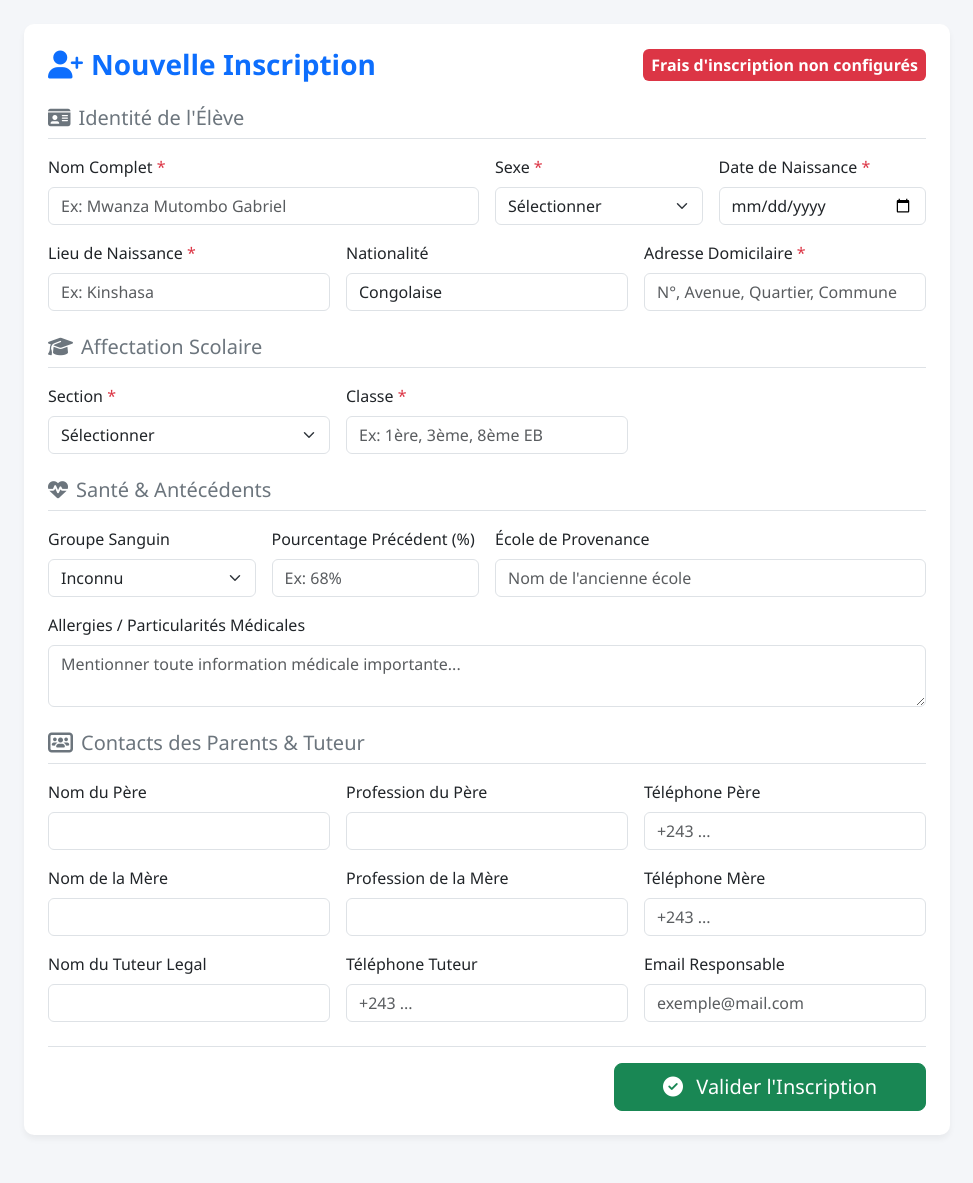
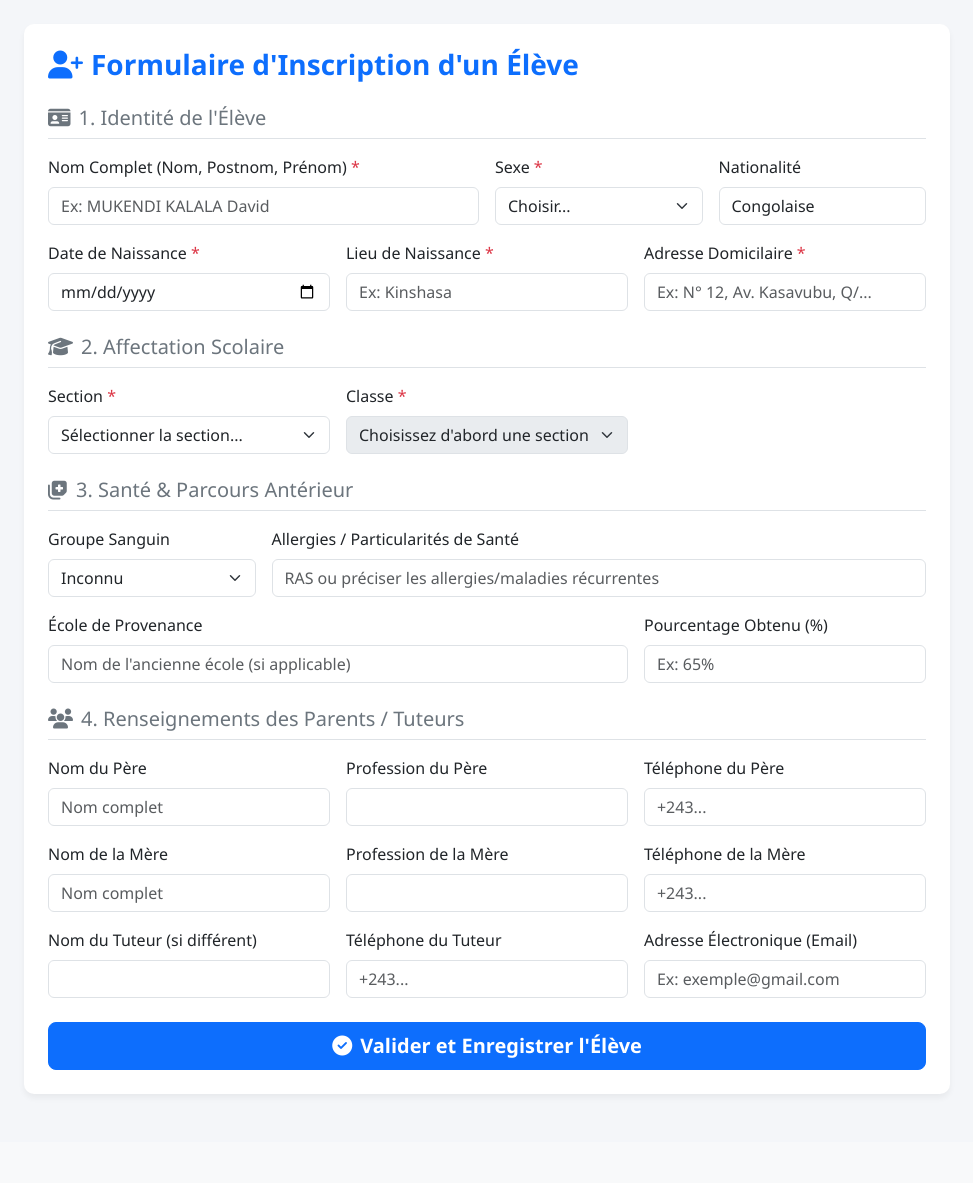
Before and after one commit to osemwanza-ai/gestion-la-charite, a Flask app: page /inscription in a window 1280 px wide. Shown: the part 56-1239 px from the top of the page, without its empty margins (153-1126 px from the left). After the commit the page ends 1152 px from the top, so only its background shows below. Run offline with Flask 3, Linux system fonts and the light colour scheme.

Commit message:
Update inscription.html

```diff
--- a/templates/inscription.html
+++ b/templates/inscription.html
@@ -4,151 +4,168 @@
 <div class="row justify-content-center">
     <div class="col-lg-10">
         <div class="card card-custom p-4 mb-5">
-            <div class="d-flex justify-content-between align-items-center mb-4">
-                <h3 class="fw-bold text-primary mb-0"><i class="fa-solid fa-user-plus me-2"></i>Nouvelle Inscription</h3>
-                {% if frais_inscription %}
-                    <span class="badge bg-success p-2 fs-6">Frais d'inscription : {{ "%.2f"|format(frais_inscription.montant) }} $</span>
-                {% else %}
-                    <span class="badge bg-danger p-2 fs-6">Frais d'inscription non configurés</span>
-                {% endif %}
-            </div>
+            <h3 class="fw-bold text-primary mb-4">
+                <i class="fa-solid fa-user-plus me-2"></i>Formulaire d'Inscription d'un Élève
+            </h3>
 
-            <form method="POST" action="{{ url_for('inscription') }}">
-                <!-- Identity -->
-                <h5 class="text-secondary border-bottom pb-2 mb-3"><i class="fa-solid fa-id-card me-2"></i>Identité de l'Élève</h5>
+            <form method="POST" action="{{ url_for('inscription') }}" id="formInscription">
+
+                <!-- 1. IDENTITÉ DE L'ÉLÈVE -->
+                <h5 class="text-secondary border-bottom pb-2 mb-3"><i class="fa-solid fa-id-card me-2"></i>1. Identité de l'Élève</h5>
                 <div class="row g-3 mb-4">
                     <div class="col-md-6">
-                        <label class="form-label font-weight-bold">Nom Complet <span class="text-danger">*</span></label>
-                        <input type="text" name="nom_complet" class="form-control" required placeholder="Ex: Mwanza Mutombo Gabriel">
+                        <label class="form-label">Nom Complet (Nom, Postnom, Prénom) <span class="text-danger">*</span></label>
+                        <input type="text" name="nom_complet" class="form-control" placeholder="Ex: MUKENDI KALALA David" required>
                     </div>
                     <div class="col-md-3">
                         <label class="form-label">Sexe <span class="text-danger">*</span></label>
                         <select name="sexe" class="form-select" required>
-                            <option value="">Sélectionner</option>
+                            <option value="" disabled selected>Choisir...</option>
                             <option value="M">Masculin (M)</option>
                             <option value="F">Féminin (F)</option>
                         </select>
                     </div>
                     <div class="col-md-3">
+                        <label class="form-label">Nationalité</label>
+                        <input type="text" name="nationalite" class="form-control" value="Congolaise">
+                    </div>
+                    <div class="col-md-4">
                         <label class="form-label">Date de Naissance <span class="text-danger">*</span></label>
                         <input type="date" name="date_naissance" class="form-control" required>
                     </div>
                     <div class="col-md-4">
                         <label class="form-label">Lieu de Naissance <span class="text-danger">*</span></label>
-                        <input type="text" name="lieu_naissance" class="form-control" required placeholder="Ex: Kinshasa">
-                    </div>
-                    <div class="col-md-4">
-                        <label class="form-label">Nationalité</label>
-                        <input type="text" name="nationalite" class="form-control" value="Congolaise">
+                        <input type="text" name="lieu_naissance" class="form-control" placeholder="Ex: Kinshasa" required>
                     </div>
                     <div class="col-md-4">
                         <label class="form-label">Adresse Domicilaire <span class="text-danger">*</span></label>
-                        <input type="text" name="adresse" class="form-control" required placeholder="N°, Avenue, Quartier, Commune">
+                        <input type="text" name="adresse" class="form-control" placeholder="Ex: N° 12, Av. Kasavubu, Q/..." required>
                     </div>
                 </div>
 
-                <!-- Orientation Scolaire -->
-                <h5 class="text-secondary border-bottom pb-2 mb-3"><i class="fa-solid fa-graduation-cap me-2"></i>Affectation Scolaire</h5>
+                <!-- 2. AFFECTATION SCOLAIRE (SÉLECTEURS DYNAMIQUES ET RESTRICTIFS) -->
+                <h5 class="text-secondary border-bottom pb-2 mb-3"><i class="fa-solid fa-graduation-cap me-2"></i>2. Affectation Scolaire</h5>
                 <div class="row g-3 mb-4">
                     <div class="col-md-4">
                         <label class="form-label">Section <span class="text-danger">*</span></label>
-                        <select name="section" id="sectionSelect" class="form-select" required onchange="toggleOption()">
-                            <option value="">Sélectionner</option>
+                        <select name="section" id="selectSection" class="form-select" required onchange="adapterClassesEtOptions()">
+                            <option value="" disabled selected>Sélectionner la section...</option>
                             <option value="Maternelle">Maternelle</option>
                             <option value="Primaire">Primaire</option>
-                            <option value="Secondaire">Secondaire Général</option>
-                            <option value="Humanités">Humanités</option>
+                            <option value="EB">Éducation de Base (7e/8e)</option>
+                            <option value="Humanités">Humanités (Secondaire)</option>
                         </select>
                     </div>
                     <div class="col-md-4">
                         <label class="form-label">Classe <span class="text-danger">*</span></label>
-                        <input type="text" name="classe" class="form-control" required placeholder="Ex: 1ère, 3ème, 8ème EB">
+                        <select name="classe" id="selectClasse" class="form-select" required disabled>
+                            <option value="" disabled selected>Choisissez d'abord une section</option>
+                        </select>
                     </div>
-                    <div class="col-md-4" id="optionDiv" style="display: none;">
-                        <label class="form-label">Option (Humanités)</label>
-                        <select name="option" class="form-select">
-                            <option value="">Sélectionner l'option</option>
+                    <div class="col-md-4" id="blocOption" style="display: none;">
+                        <label class="form-label">Option / Filière <span class="text-danger">*</span></label>
+                        <select name="option" id="selectOption" class="form-select">
+                            <option value="" disabled selected>Sélectionner l'option...</option>
+                            <option value="Scientifique">Scientifique</option>
+                            <option value="Littéraire">Littéraire / Pedagogie</option>
                             <option value="Commerciale & Gestion">Commerciale & Gestion</option>
-                            <option value="Scientifique">Scientifique</option>
-                            <option value="Littéraire">Littéraire</option>
-                            <option value="Pédagogie Générale">Pédagogie Générale</option>
+                            <option value="Technique / Electricité">Technique / Électricité</option>
+                            <option value="Coupe et Couture">Coupe et Couture</option>
                         </select>
                     </div>
                 </div>
 
-                <!-- Santé et Origine -->
-                <h5 class="text-secondary border-bottom pb-2 mb-3"><i class="fa-solid fa-heart-pulse me-2"></i>Santé & Antécédents</h5>
+                <!-- 3. SANTÉ & PARCOURS ANTÉRIEUR -->
+                <h5 class="text-secondary border-bottom pb-2 mb-3"><i class="fa-solid fa-notes-medical me-2"></i>3. Santé & Parcours Antérieur</h5>
                 <div class="row g-3 mb-4">
                     <div class="col-md-3">
                         <label class="form-label">Groupe Sanguin</label>
                         <select name="groupe_sanguin" class="form-select">
                             <option value="">Inconnu</option>
-                            <option value="A+">A+</option><option value="A-">A-</option>
-                            <option value="B+">B+</option><option value="B-">B-</option>
-                            <option value="O+">O+</option><option value="O-">O-</option>
-                            <option value="AB+">AB+</option><option value="AB-">AB-</option>
+                            <option value="A+">A+</option>
+                            <option value="A-">A-</option>
+                            <option value="B+">B+</option>
+                            <option value="B-">B-</option>
+                            <option value="AB+">AB+</option>
+                            <option value="AB-">AB-</option>
+                            <option value="O+">O+</option>
+                            <option value="O-">O-</option>
                         </select>
                     </div>
-                    <div class="col-md-3">
-                        <label class="form-label">Pourcentage Précédent (%)</label>
-                        <input type="text" name="pourcentage_obtenu" class="form-control" placeholder="Ex: 68%">
+                    <div class="col-md-9">
+                        <label class="form-label">Allergies / Particularités de Santé</label>
+                        <input type="text" name="allergies_sante" class="form-control" placeholder="RAS ou préciser les allergies/maladies récurrentes">
                     </div>
-                    <div class="col-md-6">
+                    <div class="col-md-8">
                         <label class="form-label">École de Provenance</label>
-                        <input type="text" name="ecole_provenance" class="form-control" placeholder="Nom de l'ancienne école">
+                        <input type="text" name="ecole_provenance" class="form-control" placeholder="Nom de l'ancienne école (si applicable)">
                     </div>
-                    <div class="col-md-12">
-                        <label class="form-label">Allergies / Particularités Médicales</label>
-                        <textarea name="allergies_sante" class="form-control" rows="2" placeholder="Mentionner toute information médicale importante..."></textarea>
+                    <div class="col-md-4">
+                        <label class="form-label">Pourcentage Obtenu (%)</label>
+                        <input type="text" name="pourcentage_obtenu" class="form-control" placeholder="Ex: 65%">
                     </div>
                 </div>
 
-                <!-- Parents & Responsables -->
-                <h5 class="text-secondary border-bottom pb-2 mb-3"><i class="fa-solid fa-users-rectangle me-2"></i>Contacts des Parents & Tuteur</h5>
+                <!-- 4. PARENTS ET TUTEURS -->
+                <h5 class="text-secondary border-bottom pb-2 mb-3"><i class="fa-solid fa-users me-2"></i>4. Renseignements des Parents / Tuteurs</h5>
                 <div class="row g-3 mb-4">
                     <div class="col-md-4">
                         <label class="form-label">Nom du Père</label>
-                        <input type="text" name="nom_pere" class="form-control">
+                        <input type="text" name="nom_pere" class="form-control" placeholder="Nom complet">
                     </div>
                     <div class="col-md-4">
                         <label class="form-label">Profession du Père</label>
                         <input type="text" name="prof_pere" class="form-control">
                     </div>
                     <div class="col-md-4">
-                        <label class="form-label">Téléphone Père</label>
-                        <input type="tel" name="tel_pere" class="form-control" placeholder="+243 ...">
+                        <label class="form-label">Téléphone du Père</label>
+                        <input type="tel" name="tel_pere" class="form-control" placeholder="+243...">
                     </div>
 
                     <div class="col-md-4">
                         <label class="form-label">Nom de la Mère</label>
-                        <input type="text" name="nom_mere" class="form-control">
+                        <input type="text" name="nom_mere" class="form-control" placeholder="Nom complet">
                     </div>
                     <div class="col-md-4">
                         <label class="form-label">Profession de la Mère</label>
                         <input type="text" name="prof_mere" class="form-control">
                     </div>
                     <div class="col-md-4">
-                        <label class="form-label">Téléphone Mère</label>
-                        <input type="tel" name="tel_mere" class="form-control" placeholder="+243 ...">
+                        <label class="form-label">Téléphone de la Mère</label>
+                        <input type="tel" name="tel_mere" class="form-control" placeholder="+243...">
                     </div>
 
                     <div class="col-md-4">
-                        <label class="form-label">Nom du Tuteur Legal</label>
+                        <label class="form-label">Nom du Tuteur (si différent)</label>
                         <input type="text" name="nom_tuteur" class="form-control">
                     </div>
                     <div class="col-md-4">
-                        <label class="form-label">Téléphone Tuteur</label>
-                        <input type="tel" name="tel_tuteur" class="form-control" placeholder="+243 ...">
+                        <label class="form-label">Téléphone du Tuteur</label>
+                        <input type="tel" name="tel_tuteur" class="form-control" placeholder="+243...">
                     </div>
                     <div class="col-md-4">
-                        <label class="form-label">Email Responsable</label>
-                        <input type="email" name="email_responsable" class="form-control" placeholder="exemple@mail.com">
+                        <label class="form-label">Adresse Électronique (Email)</label>
+                        <input type="email" name="email_responsable" class="form-control" placeholder="Ex: exemple@gmail.com">
                     </div>
                 </div>
 
-                <div class="text-end border-top pt-3">
-                    <button type="submit" class="btn btn-success btn-lg px-5"><i class="fa-solid fa-check-circle me-2"></i> Valider l'Inscription</button>
+                <!-- RECAPITULATIF RECEPTION FRAIS D'INSCRIPTION -->
+                {% if frais_inscription %}
+                <div class="alert alert-info d-flex align-items-center mb-4" role="alert">
+                    <i class="fa-solid fa-circle-info fa-2x me-3"></i>
+                    <div>
+                        <strong>Frais d'inscription configurés :</strong> L'inscription générera automatiquement un paiement de <strong>{{ "%.2f"|format(frais_inscription.montant) }} $</strong> au nom de l'élève.
+                    </div>
                 </div>
+                {% endif %}
+
+                <!-- BOUTON DE SOUMISSION -->
+                <div class="d-grid gap-2">
+                    <button type="submit" class="btn btn-primary btn-lg fw-bold">
+                        <i class="fa-solid fa-check-circle me-2"></i>Valider et Enregistrer l'Élève
+                    </button>
+                </div>
+
             </form>
         </div>
     </div>
@@ -157,14 +174,79 @@
 
 {% block scripts %}
 <script>
-function toggleOption() {
-    var section = document.getElementById("sectionSelect").value;
-    var optionDiv = document.getElementById("optionDiv");
-    if (section === "Humanités") {
-        optionDiv.style.display = "block";
-    } else {
-        optionDiv.style.display = "none";
+    function adapterClassesEtOptions() {
+        const selectSection = document.getElementById('selectSection');
+        const selectClasse = document.getElementById('selectClasse');
+        const blocOption = document.getElementById('blocOption');
+        const selectOption = document.getElementById('selectOption');
+
+        const section = selectSection.value;
+
+        // Vider le menu des classes
+        selectClasse.innerHTML = '';
+        selectClasse.disabled = false;
+
+        let optionsClasses = [];
+
+        if (section === 'Maternelle') {
+            optionsClasses = [
+                { val: '1ère Maternelle', text: '1ère Maternelle (Petite Section)' },
+                { val: '2ème Maternelle', text: '2ème Maternelle (Moyenne Section)' },
+                { val: '3ème Maternelle', text: '3ème Maternelle (Grande Section)' }
+            ];
+            blocOption.style.display = 'none';
+            selectOption.required = false;
+            selectOption.value = '';
+
+        } else if (section === 'Primaire') {
+            optionsClasses = [
+                { val: '1ère Primaire', text: '1ère Primaire' },
+                { val: '2ème Primaire', text: '2ème Primaire' },
+                { val: '3ème Primaire', text: '3ème Primaire' },
+                { val: '4ème Primaire', text: '4ème Primaire' },
+                { val: '5ème Primaire', text: '5ème Primaire' },
+                { val: '6ème Primaire', text: '6ème Primaire' }
+            ];
+            blocOption.style.display = 'none';
+            selectOption.required = false;
+            selectOption.value = '';
+
+        } else if (section === 'EB') { // Éducation de base (7e et 8e)
+            optionsClasses = [
+                { val: '7ème EB', text: '7ème Année (Éducation de Base)' },
+                { val: '8ème EB', text: '8ème Année (Éducation de Base)' }
+            ];
+            blocOption.style.display = 'none';
+            selectOption.required = false;
+            selectOption.value = '';
+
+        } else if (section === 'Humanités') {
+            optionsClasses = [
+                { val: '1ère Humanités', text: '1ère Humanités (3ème Secondaire)' },
+                { val: '2ème Humanités', text: '2ème Humanités (4ème Secondaire)' },
+                { val: '3ème Humanités', text: '3ème Humanités (5ème Secondaire)' },
+                { val: '4ème Humanités', text: '4ème Humanités (6ème Secondaire)' }
+            ];
+            // Afficher et exiger la sélection d'une option pour les Humanités
+            blocOption.style.display = 'block';
+            selectOption.required = true;
+        }
+
+        // Ajouter l'option par défaut
+        const defaultOpt = document.createElement('option');
+        defaultOpt.value = '';
+        defaultOpt.textContent = 'Sélectionner la classe...';
+        defaultOpt.disabled = true;
+        defaultOpt.selected = true;
+        selectClasse.appendChild(defaultOpt);
+
+        // Injecter les classes autorisées
+        optionsClasses.forEach(item => {
+            const opt = document.createElement('option');
+            opt.value = item.val;
+            opt.textContent = item.text;
+            selectClasse.appendChild(opt);
+        });
     }
-}
 </script>
 {% endblock %}
```
